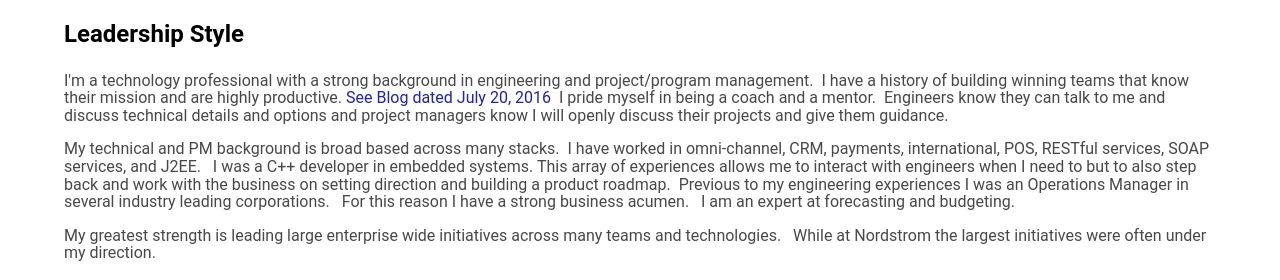
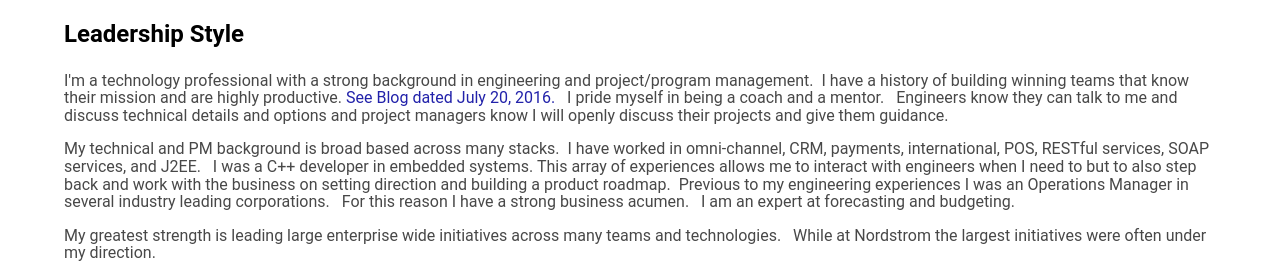
Before and after one commit to mo4dawg/mo4dawg.github.io, a Jekyll site: the page built from about/index.html, in a window 1280 px wide and 900 px high, scrolled down 464 px. Shown: the part 172-452 px from the top of the window. Built offline with Jekyll 4.4.1, drawn with Linux system fonts in a browser that asks for light colours.

Commit message:
Update index.html

```diff
--- a/about/index.html
+++ b/about/index.html
@@ -10,7 +10,7 @@
 	<p>Out of this mindset comes the notion of servant leadership.&nbsp;  Nordstrom calls it the inverted pyramid and it is embraced by everyone. &nbsp; It is most clearly expressed when you discuss your teams or staff. &nbsp; When someone says they support ABC team it means they are the manager and they really do support that team. &nbsp; They work hard to advance their team members' careers and they work hard as advocates for their team. &nbsp; It is the mindset of "what can I do to help you meet your goals?". </p>
 
         <h2>Leadership Style</h2>
-	<p>I'm a technology professional with a strong background in engineering and project/program management.&nbsp; I have a history of building winning teams that know their mission and are highly productive. <a style="color:#2222AA" href="{{ root_url }}/tags">See Blog dated July 20, 2016</a>&nbsp; I pride myself in being a coach and a mentor.&nbsp; Engineers know they can talk to me and discuss technical details and options and project managers know I will openly discuss their projects and give them guidance. </p>
+	<p>I'm a technology professional with a strong background in engineering and project/program management.&nbsp; I have a history of building winning teams that know their mission and are highly productive. <a style="color:#2222AA" href="{{ root_url }}/tags">See Blog dated July 20, 2016.</a> &nbsp; I pride myself in being a coach and a mentor. &nbsp; Engineers know they can talk to me and discuss technical details and options and project managers know I will openly discuss their projects and give them guidance. </p>
 	<p>My technical and PM background is broad based across many stacks. &nbsp;I have worked in omni-channel, CRM, payments, international, POS, RESTful services, SOAP services, and J2EE. &nbsp; I was a C++ developer in embedded systems. This array of experiences allows me to interact with engineers when I need to but to also step back and work with the business on setting direction and building a product roadmap.&nbsp; Previous to my engineering experiences I was an Operations Manager in several industry leading corporations. &nbsp; For this reason I have a strong business acumen. &nbsp; I am an expert at forecasting and budgeting. </p>
 	<p>My greatest strength is leading large enterprise wide initiatives across many teams and technologies. &nbsp; While at Nordstrom the largest initiatives were often under my direction. </p>
     </div>
```
